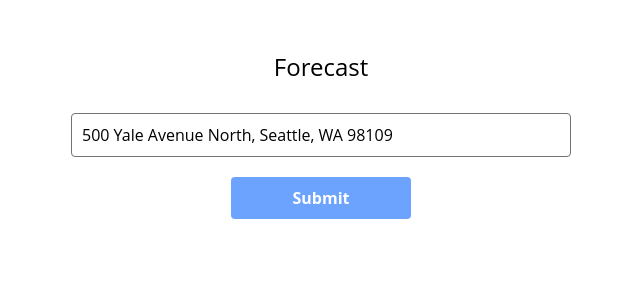
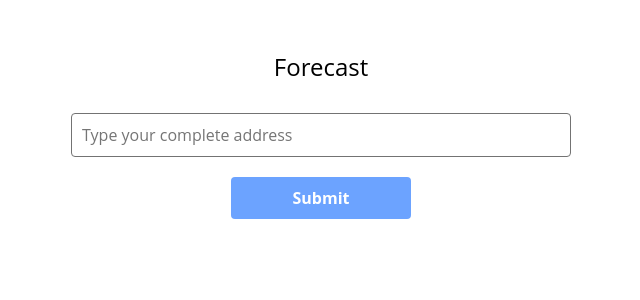
Before and after one commit to gustavofabro/weather-challenge-react, a React (Create React App) app: page / in a window 1280 px wide. Shown: the top 300 px of the page, without its empty margins (319-959 px from the left). Built offline with nearby package versions, Linux system fonts and the light colour scheme.

Commit message:
feat/weather: remove testing code

```diff
--- a/src/pages/Forecast/index.tsx
+++ b/src/pages/Forecast/index.tsx
@@ -6,7 +6,7 @@ import { AddresLatLong } from 'domain/addres-lat-long.model';
 import WeatherForecastList from 'components/WeatherForecastList';
 
 const Forecast: React.FC = () => {
-  const [address, setAddress] = useState<string>('500 Yale Avenue North, Seattle, WA 98109');
+  const [address, setAddress] = useState<string>('');
   const [addressLatLong, setAddressLatLong] = useState<AddresLatLong | null>(null);
   const [isSubmitted, setIsSubmitted] = useState<boolean>(false);
   const [addressNotFound, setAddressNotFound] = useState<boolean>(false);
```
